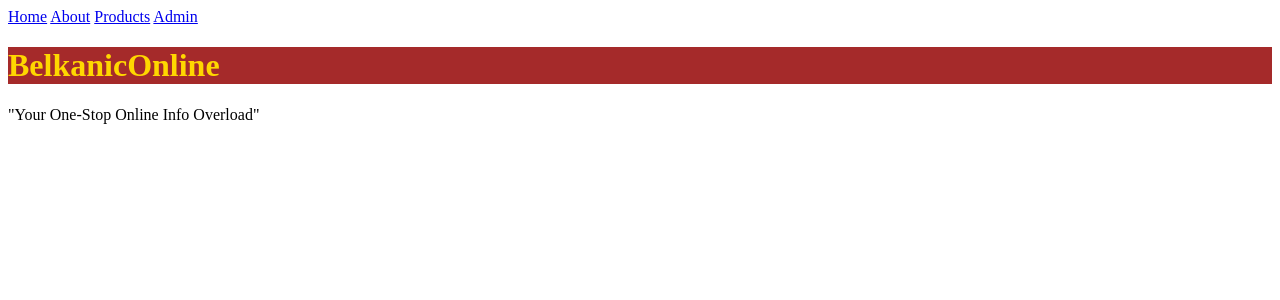
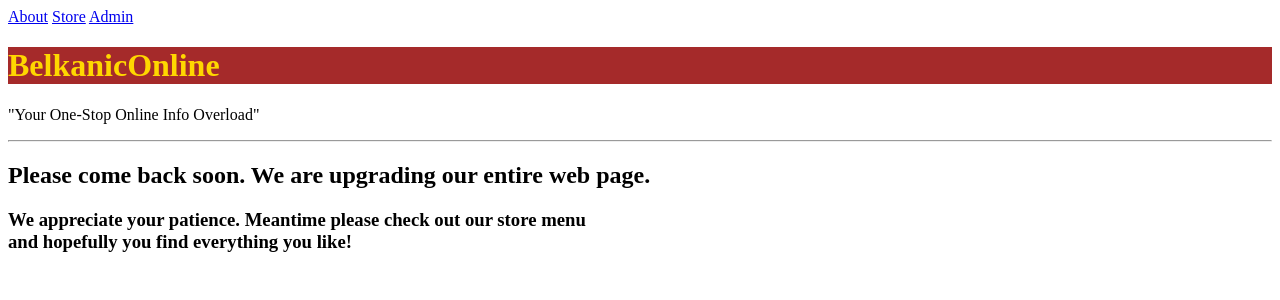
Before and after one commit to belkanic/belkanic.github.io, a Jekyll site: the page index.html, which Jekyll copies as it is, in a window 1280 px wide. Shown: the top 300 px of the page. Built offline with Jekyll 4.4.1, drawn with Linux system fonts in a browser that asks for light colours.

Commit message:
index.html
10/27/20 main/store page update

```diff
--- a/index.html
+++ b/index.html
@@ -1,9 +1,12 @@
 <!DOCTYPE html>
-<html>
-	  <head>
-	  <meta charset="utf-8"/>
-	  <!-- <link href="css/styles.css" type="text/css" rel="stylesheet"> -->
-  	<title>BelkanicOnline Main Page</title>
+<!-- comments -->
+<html lang="en">
+	<head>
+<meta charset="utf-8">
+<meta http-equiv="X-UA-Compatible" content="IE=edge">
+<meta name="viewport" content="width=device-width, initial-scale=1">
+<link rel="stylesheet" type="text/css" href="main.css">
+<title>BelkanicOnline Main Page</title>
 	<style type="text/css">
 
 			h1{
@@ -16,26 +19,25 @@
 				background-color:brown;
 			}
 
-			h2{
 
-				color:teal;
-
-			}
 		</style>
 
-	  </head>
- 	 <body>
-	  <a href="index.html" >Home</a>
+	</head>
+ 	<body>
+
 	  <a href="about.html" target="_blank">About</a>
-	  <a href="featuredproducts.html" target="_blank">Products</a>
+	  <a href="store.html"> Store</a>
 	  <a href="admin.html" target="_blank" >Admin</a>
 	<!--<div><img src=  "bos_background.png" alt = "Page Heading Image" title="Logo"
          height="74"
          width="241" /> <p id="lorem"><h3>"Beta Mode: we are currently working on the site..
 		 will be up and ready to serve you soon!"</h3></p></div>-->
 		<p><h1>BelkanicOnline</h1></p>
-		<p>"Your One-Stop Online Info Overload"</p>
+		<p>"Your <span>One-Stop Online Info</span> Overload"</p>
+		<hr/>
 
+		<h2>Please come back soon. We are upgrading our entire web page.</h2>
+		<h3>We appreciate your patience. Meantime please check out our store menu <br/> and hopefully you find everything you like!</h3>
 
 
 	</body>
```
